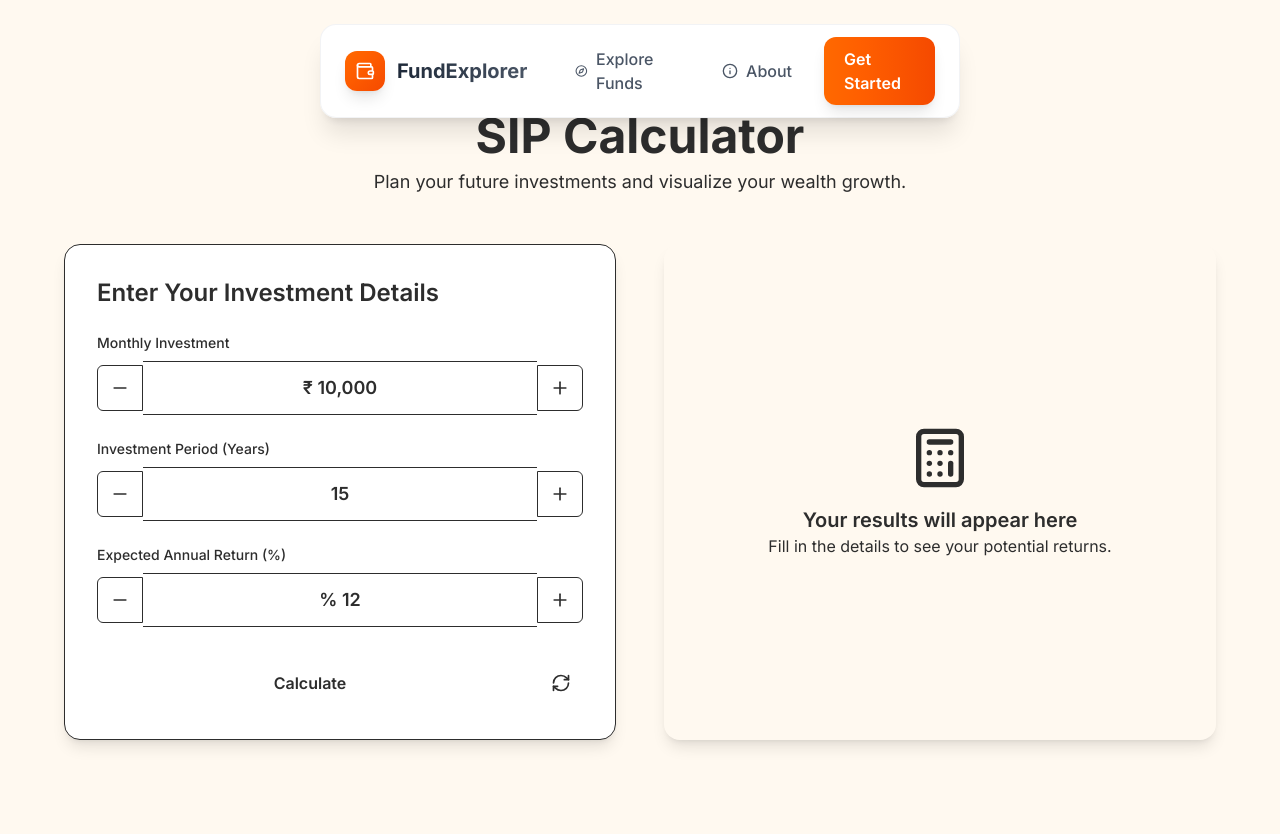
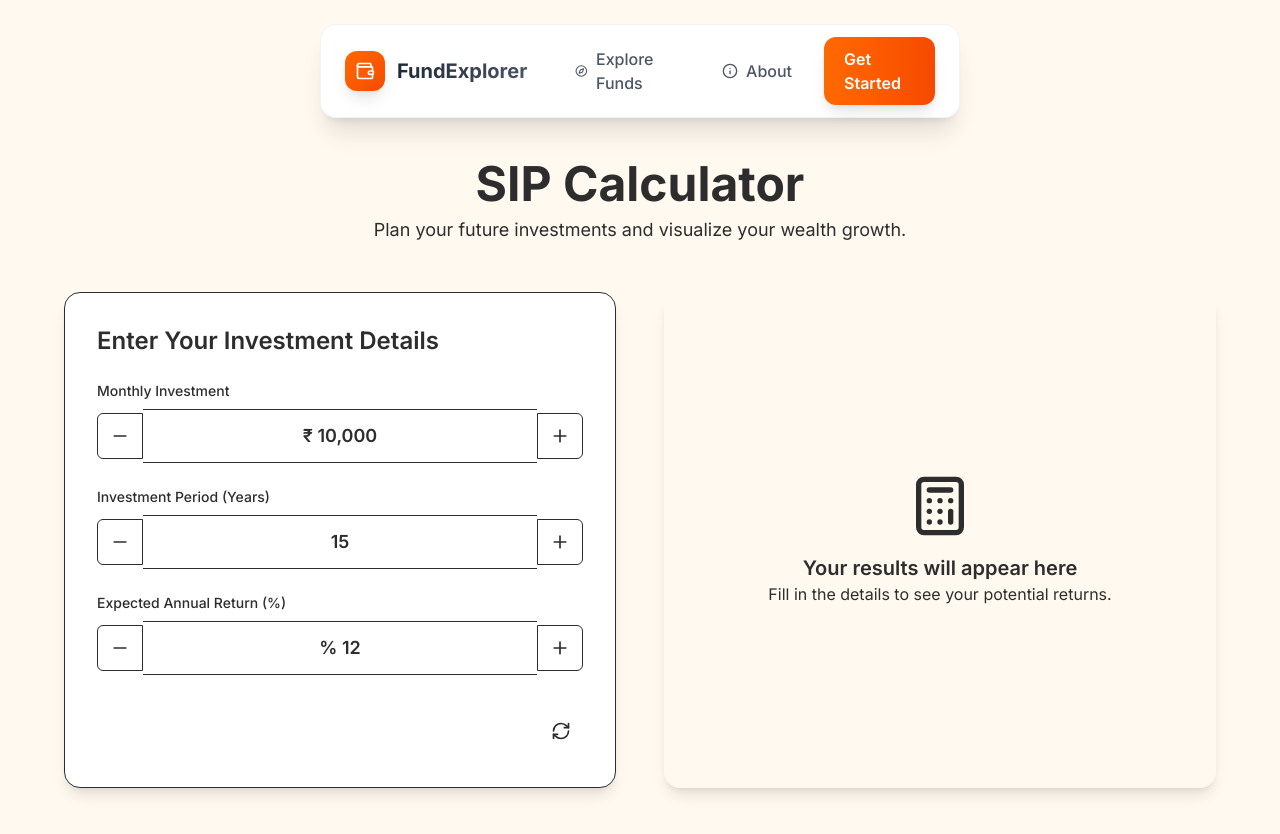
Before and after one commit to Kalpan2007/Next-Assignment-SIP-Calculator, a Next.js app: page /calculator in a window 1280 px wide. Before the commit the page ends 800 px from the top, so only its background shows below. Built offline with nearby package versions, Linux system fonts and the light colour scheme.

Commit message:
chnage calc code

```diff
--- a/src/app/calculator/page.tsx
+++ b/src/app/calculator/page.tsx
@@ -1,11 +1,11 @@
-// src/app/calculator/page.tsx
 'use client';
 
 import { useState } from 'react';
 import { PieChart, Pie, Cell, Tooltip, ResponsiveContainer, Legend } from 'recharts';
-import { Calculator as CalculatorIcon, PiggyBank, TrendingUp, RefreshCw, Plus, Minus } from 'lucide-react';
+// Removed PiggyBank and TrendingUp as they are not used on this page
+import { Calculator as CalculatorIcon, RefreshCw, Plus, Minus } from 'lucide-react';
 
-// --- NEW REUSABLE COMPONENT for number inputs with buttons ---
+// --- Reusable component for number inputs with buttons ---
 interface NumberInputProps {
   label: string;
   value: number;
@@ -32,9 +32,9 @@ function NumberInputWithButtons({ label, value, onValueChange, step, min = 0, un
           <Minus className="w-5 h-5" />
         </button>
         <input
-          type="text" // Use text to display formatted value
+          type="text"
           value={`${unit ? unit + ' ' : ''}${value.toLocaleString('en-IN')}`}
-          readOnly // Make it read-only as changes are handled by buttons
+          readOnly
           className="w-full p-3 text-center bg-white border-y border-border-color text-lg font-semibold focus:outline-none"
         />
         <button type="button" onClick={handleIncrement} className="p-3 bg-cream border border-border-color rounded-r-md hover:bg-border-color transition-colors">
@@ -44,17 +44,17 @@ function NumberInputWithButtons({ label, value, onValueChange, step, min = 0, un
     </div>
   );
 }
-// --- END OF NEW COMPONENT ---
+// --- End of reusable component ---
 
 
-// Define the structure for our calculation results
+// Define the structure for calculation results
 interface SipResult {
   futureValue: number;
   totalInvested: number;
   wealthGained: number;
 }
 
-// Define the structure for our chart data
+// Define the structure for chart data
 interface ChartData {
   name: string;
   value: number;
@@ -63,12 +63,10 @@ interface ChartData {
 const COLORS = ['#FF7A00', '#2D2D2D']; // Orange for wealth gained, Dark Text for invested
 
 export default function SipCalculatorPage() {
-  // State for form inputs - UPDATED to use numbers
   const [monthlyInvestment, setMonthlyInvestment] = useState<number>(10000);
   const [investmentPeriod, setInvestmentPeriod] = useState<number>(15);
   const [expectedReturn, setExpectedReturn] = useState<number>(12);
 
-  // State for calculation results and chart
   const [result, setResult] = useState<SipResult | null>(null);
   const [chartData, setChartData] = useState<ChartData[]>([]);
   const [isCalculating, setIsCalculating] = useState(false);
@@ -82,6 +80,7 @@ export default function SipCalculatorPage() {
     const annualRate = expectedReturn / 100;
     const i = annualRate / 12; // monthly rate of interest
 
+    // Future value of an annuity due (SIP formula)
     const M = P * ((Math.pow(1 + i, n) - 1) / i) * (1 + i);
 
     const totalInvested = P * n;
@@ -118,7 +117,7 @@ export default function SipCalculatorPage() {
   }
 
   return (
-    <div className="max-w-6xl mx-auto">
+    <div className="max-w-6xl mx-auto py-12">
       <div className="text-center mb-12">
         <h1 className="text-4xl md:text-5xl font-bold text-dark-text">SIP Calculator</h1>
         <p className="text-lg text-light-text mt-2">Plan your future investments and visualize your wealth growth.</p>
@@ -130,7 +129,6 @@ export default function SipCalculatorPage() {
           <h2 className="text-2xl font-semibold text-dark-text mb-6">Enter Your Investment Details</h2>
           <form onSubmit={handleCalculate} className="space-y-6">
 
-            {/* UPDATED to use the new component */}
             <NumberInputWithButtons
               label="Monthly Investment"
               unit="₹"
@@ -159,7 +157,8 @@ export default function SipCalculatorPage() {
               <button
                 type="submit"
                 disabled={isCalculating}
-                className="w-full flex items-center justify-center gap-2 bg-brand-orange text-brown font-semibold py-3 rounded-md hover:bg-opacity-90 transition-all disabled:bg-brand-orange-light"
+                // FIXED: Changed text-brown to text-white
+                className="w-full flex items-center justify-center gap-2 bg-brand-orange text-white font-semibold py-3 rounded-md hover:bg-opacity-90 transition-all disabled:bg-brand-orange-light"
               >
                 {isCalculating ? 'Calculating...' : 'Calculate'}
               </button>
@@ -174,7 +173,7 @@ export default function SipCalculatorPage() {
           </form>
         </div>
 
-        {/* --- Results Section (No changes here) --- */}
+        {/* --- Results Section --- */}
         <div className="bg-dark-text text-cream p-8 rounded-2xl shadow-lg flex flex-col items-center justify-center">
           {result ? (
             <div className="w-full text-center">
```
